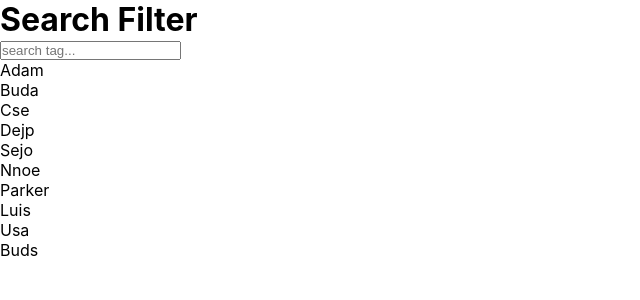
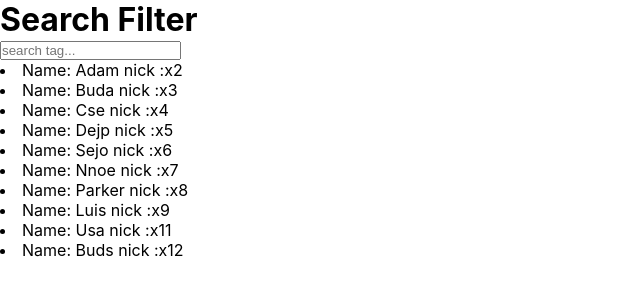
Before and after one commit to marcinoles87/search-filter, a React (Create React App) app: page / in a window 1280 px wide. Shown: the top 300 px of the page, without its empty margins (0-640 px from the left). Built offline with nearby package versions, Linux system fonts and the light colour scheme.

Commit message:
add JSDATA

```diff
--- a/src/components/Search.js
+++ b/src/components/Search.js
@@ -7,7 +7,8 @@ const Search = () => {
         <div>
             <input  placeholder="search tag..."></input>
             {JSONDATA.map((val,key)=>{
-                return <div> {val.name} </div>
+                return <div>
+                    <li key={val.nick}>Name: {val.name} nick :{val.nick}</li></div>
 
             })}
         </div>
```
